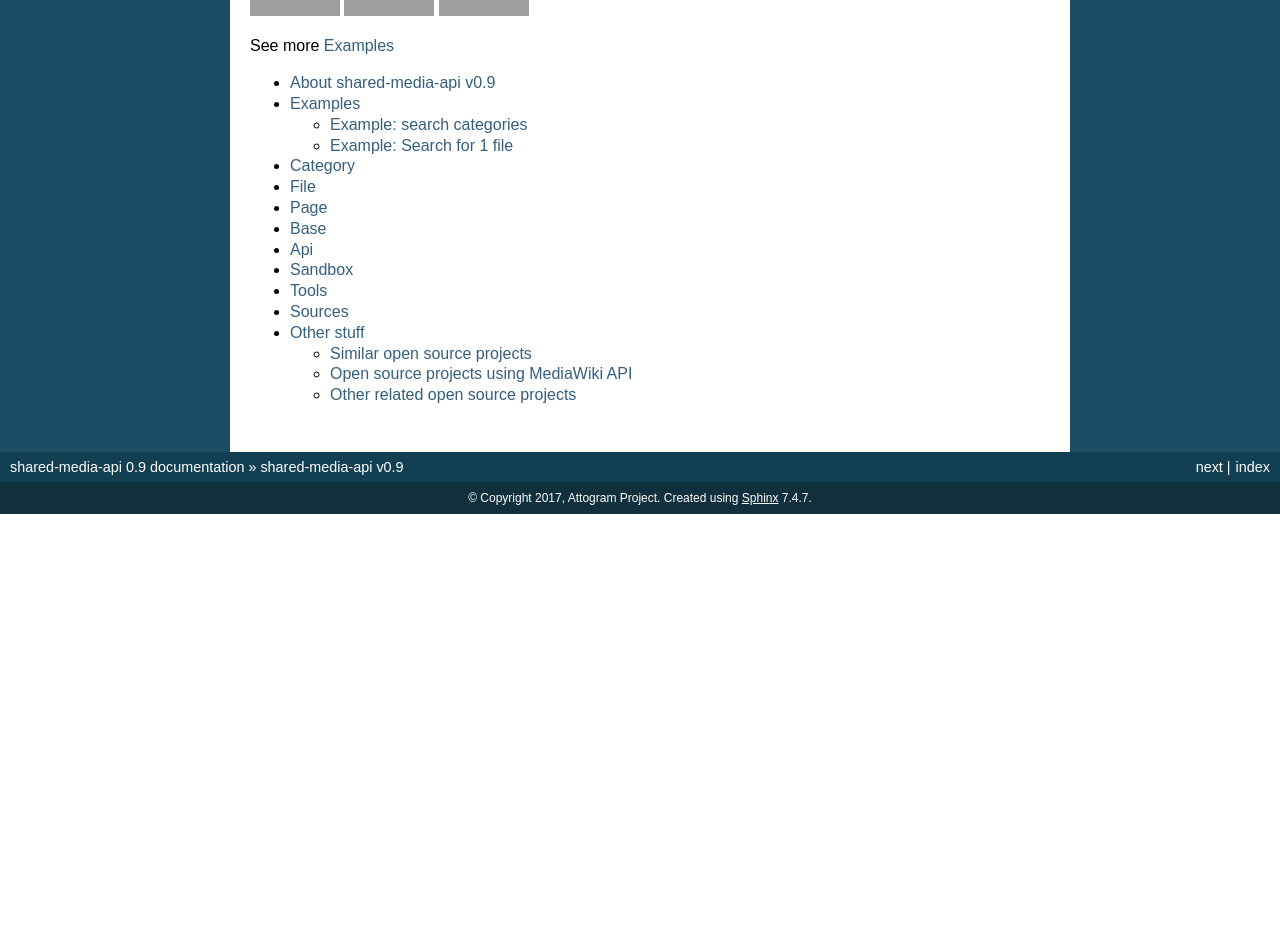
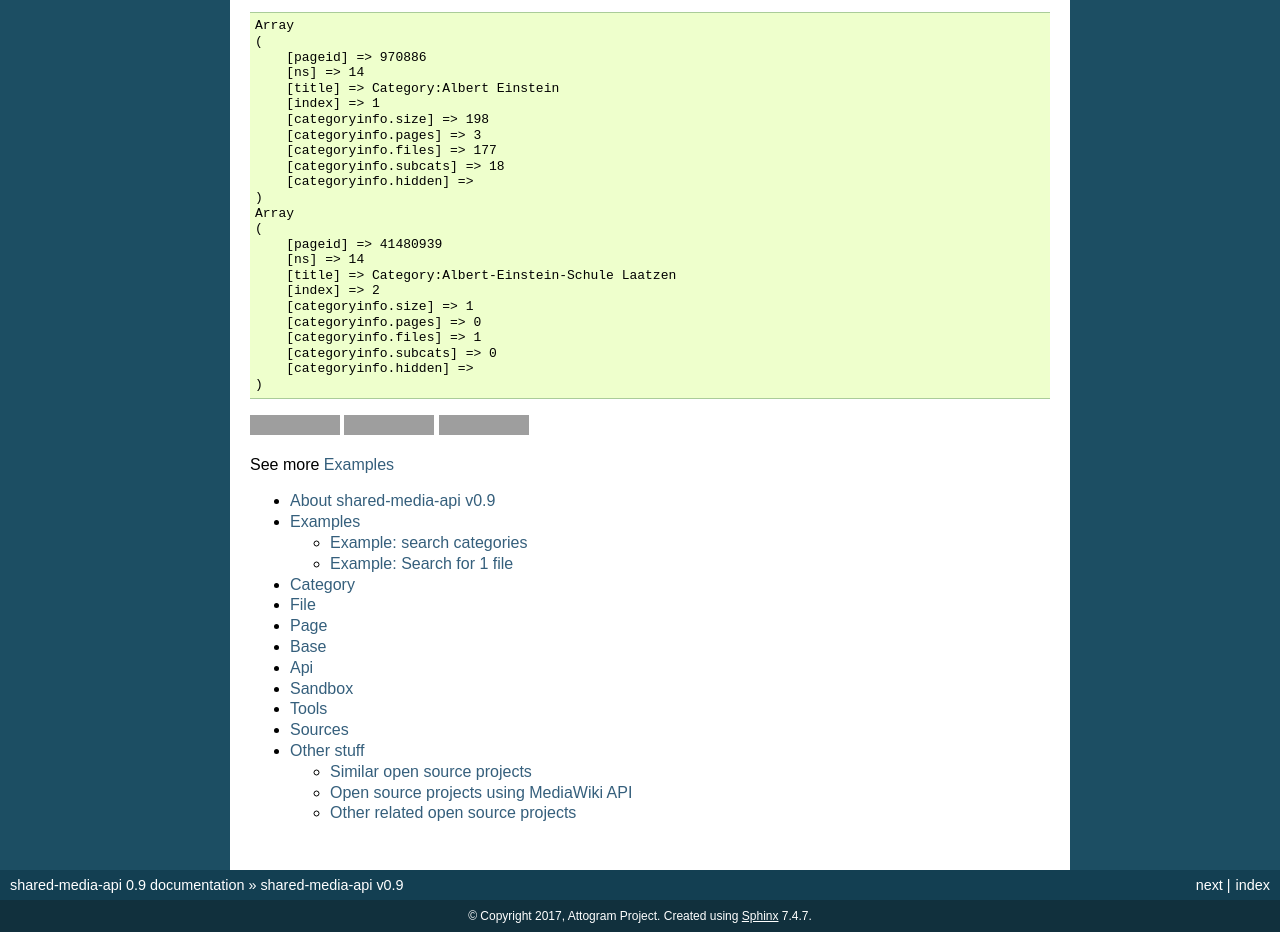
Before and after one commit to attogram/shared-media-api, a Sphinx documentation site: the page built from docs/index.rst, in a window 1280 px wide, cut to the strip 292-1224 px from the top of the page. Built offline with Sphinx 7.4.7, drawn with Linux system fonts in a browser that asks for light colours; before the commit the page ends 900 px from its top, so only the background shows below that; grey boxes are pictures that could not be loaded.

Commit message:
test examples

```diff
--- /dev/null
+++ b/docs/examples/search.categories.txt
@@ -0,0 +1,24 @@
+Array
+(
+    [pageid] => 970886
+    [ns] => 14
+    [title] => Category:Albert Einstein
+    [index] => 1
+    [categoryinfo.size] => 198
+    [categoryinfo.pages] => 3
+    [categoryinfo.files] => 177
+    [categoryinfo.subcats] => 18
+    [categoryinfo.hidden] =>
+)
+Array
+(
+    [pageid] => 41480939
+    [ns] => 14
+    [title] => Category:Albert-Einstein-Schule Laatzen
+    [index] => 2
+    [categoryinfo.size] => 1
+    [categoryinfo.pages] => 0
+    [categoryinfo.files] => 1
+    [categoryinfo.subcats] => 0
+    [categoryinfo.hidden] =>
+)
--- a/docs/index.rst
+++ b/docs/index.rst
@@ -6,8 +6,10 @@ information into a flat PHP array.  Fine-tuned for WikiMedia Commmons.
 
 Example: search categories
 
-.. literalinclude:: examples/example.search.categories.php
+.. literalinclude:: examples/search.categories.php
    :language: php
+.. literalinclude:: examples/search.categories.txt
+   :language: none
 
 .. image:: https://travis-ci.org/attogram/shared-media-api.svg?branch=master
     :target: https://travis-ci.org/attogram/shared-media-api
```
Also changed, not shown: docs/examples.rst (+6 -2 lines), docs/examples/search.for.1.file.txt (added, +45 -0 lines), 4 other files.
